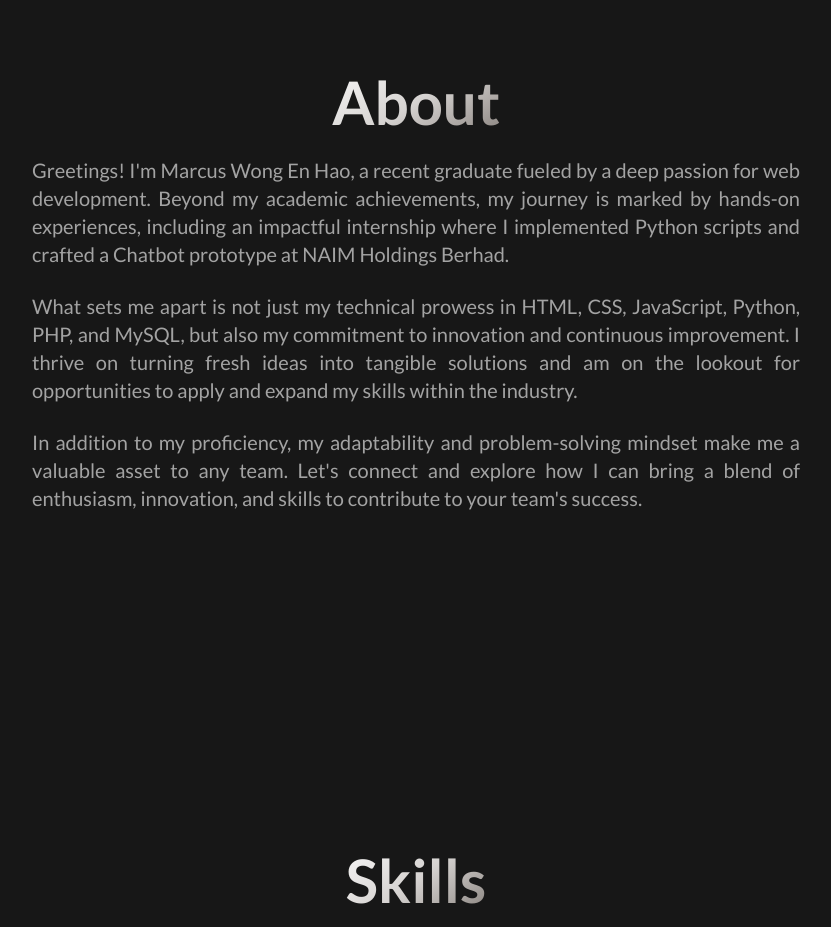
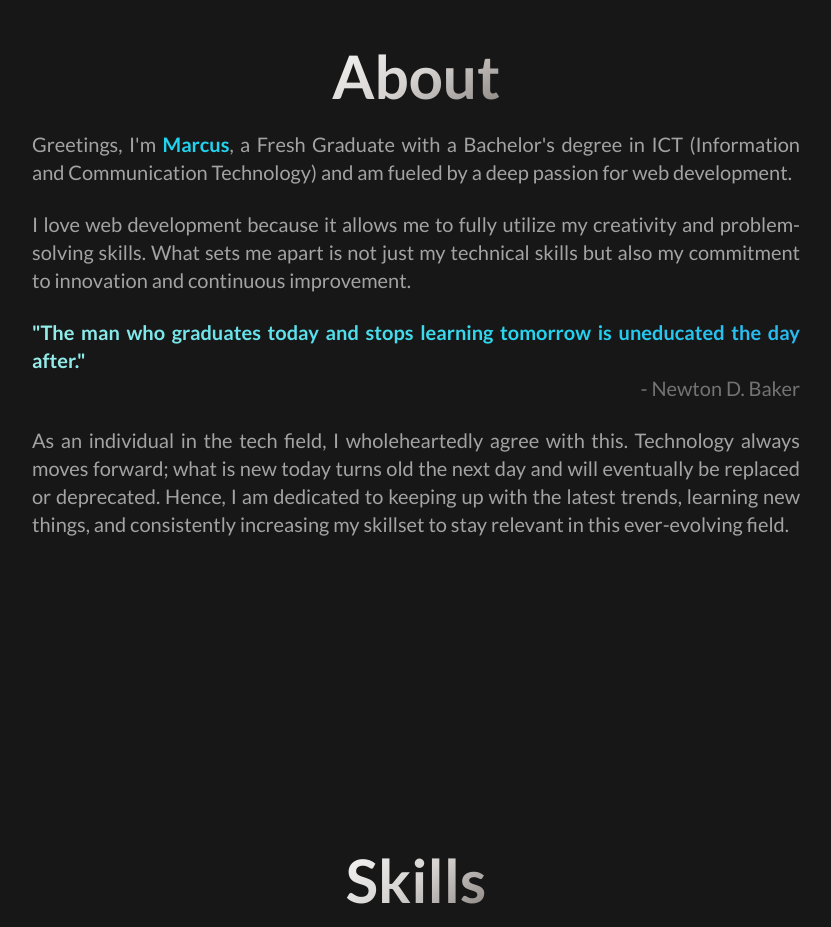
Before and after one commit to marcus6183/my-portfolio, a React (Vite) app: page / in a window 1280 px wide. Shown: the part 920-1847 px from the top of the page, without its empty margins (224-1055 px from the left). Built offline with nearby package versions, Linux system fonts and the light colour scheme.

Commit message:
Update About.jsx
Change in text content

```diff
--- a/src/components/About.jsx
+++ b/src/components/About.jsx
@@ -11,37 +11,61 @@ const About = () => {
                     </Reveal>
                     <Reveal>
                         <p className="text-xl text-neutral-400 max-w-3xl">
-                            Greetings! I'm Marcus Wong En Hao, a recent graduate
-                            fueled by a deep passion for web development. Beyond
-                            my academic achievements, my journey is marked by
-                            hands-on experiences, including an impactful
-                            internship where I implemented Python scripts and
-                            crafted a Chatbot prototype at NAIM Holdings Berhad.
+                            Greetings, I'm{" "}
+                            <span className="text-cyan-400 font-bold">
+                                Marcus
+                            </span>
+                            , a Fresh Graduate with a Bachelor's degree in ICT
+                            (Information and Communication Technology) and am
+                            fueled by a deep passion for web development.
                         </p>
                     </Reveal>
                     <br />
                     <Reveal>
                         <p className="text-xl text-neutral-400 max-w-3xl">
-                            What sets me apart is not just my technical prowess
-                            in HTML, CSS, JavaScript, Python, PHP, and MySQL,
+                            I love web development because it allows me to fully
+                            utilize my creativity and problem-solving skills.
+                            What sets me apart is not just my technical skills
                             but also my commitment to innovation and continuous
-                            improvement. I thrive on turning fresh ideas into
-                            tangible solutions and am on the lookout for
-                            opportunities to apply and expand my skills within
-                            the industry.
+                            improvement.
+                        </p>
+                    </Reveal>
+                    <br />
+                    <Reveal>
+                        {/* <p className="text-xl text-neutral-400 max-w-3xl">
+                            A quote by Newton D. Baker has inspired me:
+                        </p> */}
+                        {/* <br /> */}
+                        <p className="text-justify font-bold text-xl max-w-3xl animate-gradientText text-transparent bg-clip-text bg-gradient-to-r from-emerald-100 via-cyan-400 to-blue-500 inline-block">
+                            "The man who graduates today and stops learning
+                            tomorrow is uneducated the day after."
+                        </p>
+                        <br />
+                        <p className="text-right text-xl w-full text-neutral-500">
+                            - Newton D. Baker
                         </p>
                     </Reveal>
                     <br />
                     <Reveal>
                         <p className="text-xl text-neutral-400 max-w-3xl">
-                            {" "}
-                            In addition to my proficiency, my adaptability and
-                            problem-solving mindset make me a valuable asset to
-                            any team. Let's connect and explore how I can bring
-                            a blend of enthusiasm, innovation, and skills to
-                            contribute to your team's success.
+                            As an individual in the tech field, I wholeheartedly
+                            agree with this. Technology always moves forward;
+                            what is new today turns old the next day and will
+                            eventually be replaced or deprecated. Hence, I am
+                            dedicated to keeping up with the latest trends,
+                            learning new things, and consistently increasing my
+                            skillset to stay relevant in this ever-evolving
+                            field.{" "}
                         </p>
                     </Reveal>
+                    {/* <br />
+                    <Reveal>
+                        <p className="text-xl text-neutral-400 max-w-3xl">
+                            Let's connect and explore how I can bring a blend of
+                            enthusiasm, innovation, and skills to contribute to
+                            your team's success.{" "}
+                        </p>
+                    </Reveal> */}
                 </div>
             </div>
         </section>
```
